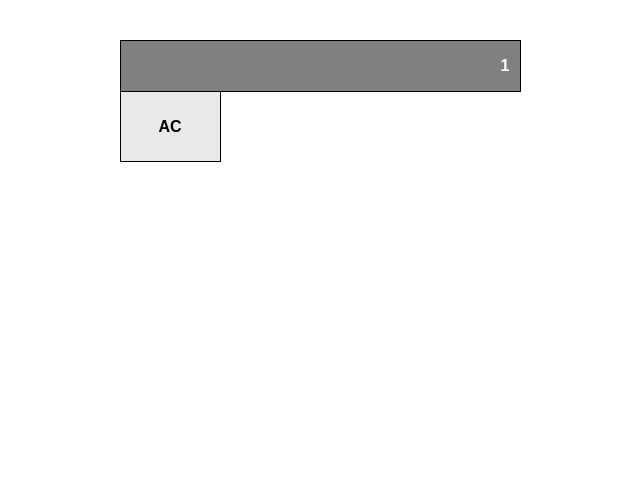
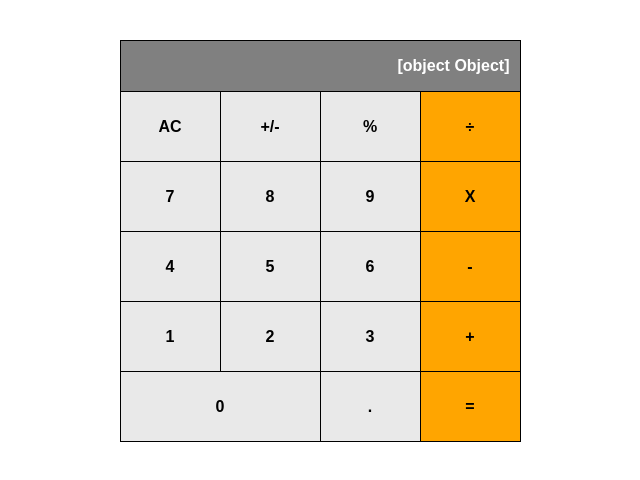
Before and after one commit to IsmaelMastronardi/math-magician, a React (Create React App) app: page / in a window 1280 px wide. Shown: the top 480 px of the page, without its empty margins (320-960 px from the left). Built offline with nearby package versions, Linux system fonts and the light colour scheme.

Commit message:
add handleClick and added it to the buttons

```diff
--- a/src/components/Calculator.js
+++ b/src/components/Calculator.js
@@ -22,6 +22,12 @@ CalcItem.propTypes = {
   calc: PropTypes.func.isRequired,
 };
 
+function InputBar(props) {
+  return (
+    <input className="resultBar" value={props} />
+  );
+}
+
 function Calculator() {
   const [myData, setMyData] = useState({
     total: null,
@@ -29,32 +35,32 @@ function Calculator() {
     operation: null,
   });
 
-  const handleClick = () => {
-    setMyData(calculate(myData, 'AC'));
+  const handleClick = (item) => {
+    setMyData(calculate(myData, item));
   };
   return (
     <article className="calculator">
-      <input className="resultBar" value={myData.total || 1} />
+      <InputBar value={myData.total || myData.next || myData.operation || 0} />
       <div className="calculatorItems">
-        <CalcItem item="AC" itemClass="symbol" calc={() => handleClick} />
-        {/* <CalcItem item="+/-" itemClass="symbol" calc={() => calculate(calcDataObj, 'AC')} />
-        <CalcItem item="%" itemClass="symbol" calc={() => calculate(calcDataObj, 'AC')} />
-        <CalcItem item="÷" itemClass="symbolOrange" calc={() => calculate(calcDataObj, 'AC')} />
-        <CalcItem item="7" itemClass="symbol" calc={() => calculate(calcDataObj, 'AC')} />
-        <CalcItem item="8" itemClass="symbol" calc={() => calculate(calcDataObj, 'AC')} />
-        <CalcItem item="9" itemClass="symbol" calc={() => calculate(calcDataObj, 'AC')} />
-        <CalcItem item="X" itemClass="symbolOrange" calc={() => calculate(calcDataObj, 'AC')} />
-        <CalcItem item="4" itemClass="symbol" calc={() => calculate(calcDataObj, 'AC')} />
-        <CalcItem item="5" itemClass="symbol" calc={() => calculate(calcDataObj, 'AC')} />
-        <CalcItem item="6" itemClass="symbol" calc={() => calculate(calcDataObj, 'AC')} />
-        <CalcItem item="-" itemClass="symbolOrange" calc={() => calculate(calcDataObj, 'AC')} />
-        <CalcItem item="1" itemClass="symbol" calc={() => calculate(calcDataObj, 'AC')} />
-        <CalcItem item="2" itemClass="symbol" calc={() => calculate(calcDataObj, 'AC')} />
-        <CalcItem item="3" itemClass="symbol" calc={() => calculate(calcDataObj, 'AC')} />
-        <CalcItem item="+" itemClass="symbolOrange" calc={() => calculate(calcDataObj, 'AC')} />
-        <CalcItem item="0" itemClass="symbol0" calc={() => calculate(calcDataObj, 'AC')} />
-        <CalcItem item="." itemClass="symbol" calc={() => calculate(calcDataObj, 'AC')} />
-        <CalcItem item="=" itemClass="symbolOrange" calc={() => calculate(calcDataObj, 'AC')} /> */}
+        <CalcItem item="AC" itemClass="symbol" calc={() => handleClick('AC')} />
+        <CalcItem item="+/-" itemClass="symbol" calc={() => handleClick('+/-')} />
+        <CalcItem item="%" itemClass="symbol" calc={() => handleClick('%')} />
+        <CalcItem item="÷" itemClass="symbolOrange" calc={() => handleClick('÷')} />
+        <CalcItem item="7" itemClass="symbol" calc={() => handleClick('7')} />
+        <CalcItem item="8" itemClass="symbol" calc={() => handleClick('8')} />
+        <CalcItem item="9" itemClass="symbol" calc={() => handleClick('9')} />
+        <CalcItem item="X" itemClass="symbolOrange" calc={() => handleClick('x')} />
+        <CalcItem item="4" itemClass="symbol" calc={() => handleClick('4')} />
+        <CalcItem item="5" itemClass="symbol" calc={() => handleClick('5')} />
+        <CalcItem item="6" itemClass="symbol" calc={() => handleClick('6')} />
+        <CalcItem item="-" itemClass="symbolOrange" calc={() => handleClick('-')} />
+        <CalcItem item="1" itemClass="symbol" calc={() => handleClick('1')} />
+        <CalcItem item="2" itemClass="symbol" calc={() => handleClick('2')} />
+        <CalcItem item="3" itemClass="symbol" calc={() => handleClick('3')} />
+        <CalcItem item="+" itemClass="symbolOrange" calc={() => handleClick('+')} />
+        <CalcItem item="0" itemClass="symbol0" calc={() => handleClick('0')} />
+        <CalcItem item="." itemClass="symbol" calc={() => handleClick('.')} />
+        <CalcItem item="=" itemClass="symbolOrange" calc={() => handleClick('=')} />
       </div>
     </article>
   );
```
